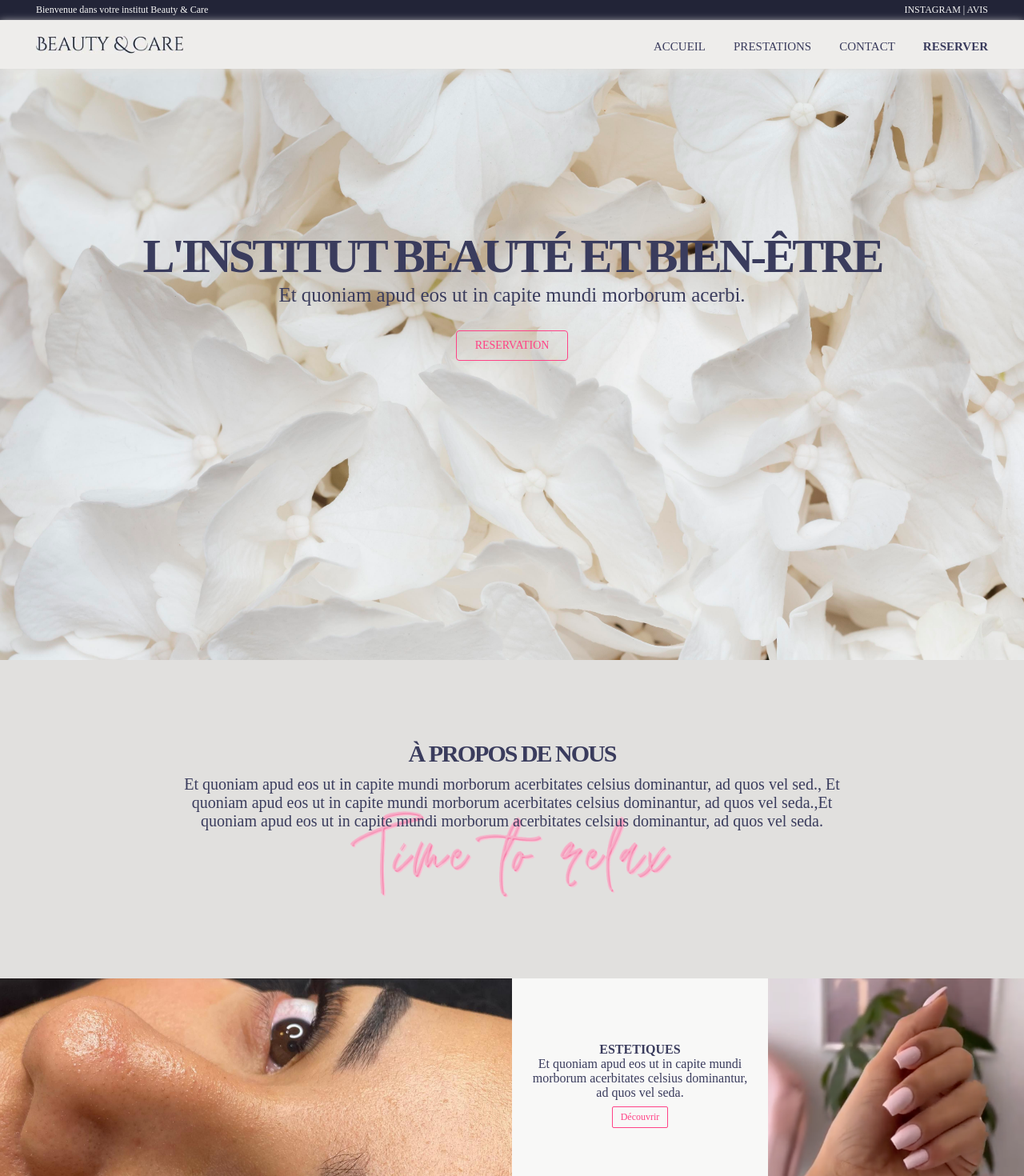
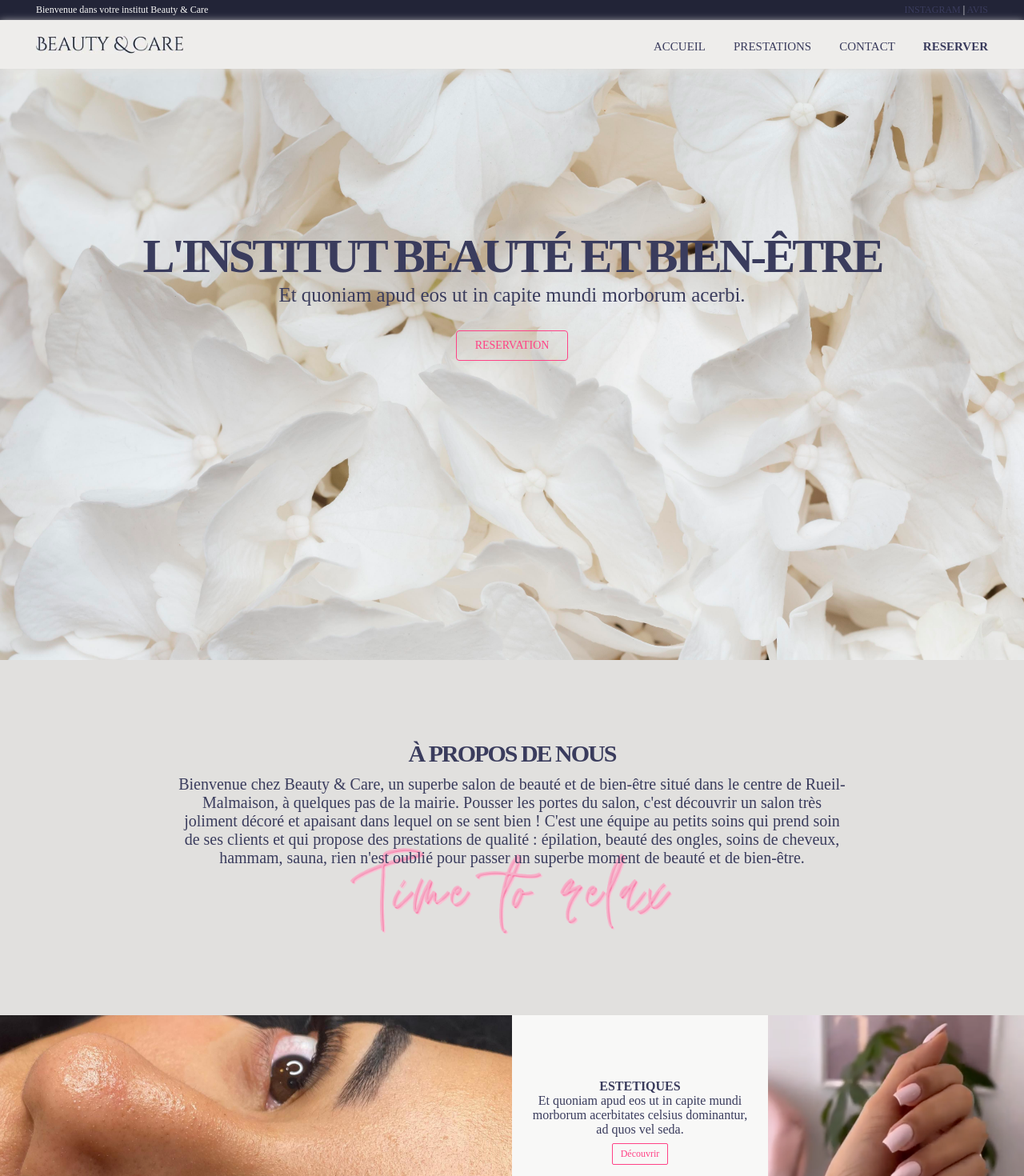
Before and after one commit to aminataffn/institut-beaute, a React (Create React App) app: page / in a window 1280 px wide. Shown: the top 1470 px of the page at 80% size. Built offline with nearby package versions, Linux system fonts and the light colour scheme; a web font is replaced by a local one.

Commit message:
Ajout de texts et d'hyperliens

```diff
--- a/src/components/AboutUs.js
+++ b/src/components/AboutUs.js
@@ -5,7 +5,7 @@ function AboutUs() {
     return (
       <div className='about-us'>
         <h2 className='about-us-title'>À PROPOS DE NOUS</h2>
-        <p className='about-us-subtitle'>Et quoniam apud eos ut in capite mundi morborum acerbitates celsius dominantur, ad quos vel sed., Et quoniam apud eos ut in capite mundi morborum acerbitates celsius dominantur, ad quos vel seda.,Et quoniam apud eos ut in capite mundi morborum acerbitates celsius dominantur, ad quos vel seda.</p>
+        <p className='about-us-subtitle'>Bienvenue chez Beauty & Care, un superbe salon de beauté et de bien-être situé dans le centre de Rueil-Malmaison, à quelques pas de la mairie. Pousser les portes du salon, c'est découvrir un salon très joliment décoré et apaisant dans lequel on se sent bien ! C'est une équipe au petits soins qui prend soin de ses clients et qui propose des prestations de qualité : épilation, beauté des ongles, soins de cheveux, hammam, sauna, rien n'est oublié pour passer un superbe moment de beauté et de bien-être.</p>
         <img src={timeToRelax} className='time-to-relax-img' />
       </div>
     )
--- a/src/components/Banner.js
+++ b/src/components/Banner.js
@@ -4,7 +4,8 @@ function Banner() {
     return (
       <div className='banner'>
         <p className='banner-text'>Bienvenue dans votre institut Beauty & Care </p>
-        <p className='banner-text'>INSTAGRAM | AVIS</p>
+        <p className='banner-text'>
+          <a href='https://www.instagram.com/beautyncare92/' target='_blank'>INSTAGRAM</a> | <a href='' target='_blank'>AVIS</a></p>
       </div>
     )
   }
--- a/src/components/Footer.js
+++ b/src/components/Footer.js
@@ -15,7 +15,7 @@ function Footer() {
             <li>Accueil</li>
             <li>Prestations</li>
             <li>Contact</li>
-            <li>RESERVER</li>
+            <li><a href='https://www.planity.com/beauty-and-care-92500-rueil-malmaison' target='_blank'>RESERVER</a></li>
           </ul>
         </div>
 
--- a/src/components/NavBar.js
+++ b/src/components/NavBar.js
@@ -16,7 +16,7 @@ function NavBar() {
               <a href="#">CONTACT</a>
             </li>
             <li className='tab'id='reserver'>
-              <a href="#">RESERVER</a>
+              <a href="https://www.planity.com/beauty-and-care-92500-rueil-malmaison" target='_blank'>RESERVER</a>
             </li>
           </ul>
         </nav>
```
Also changed, not shown: src/styles/Banner.css (line endings or trailing spaces).
